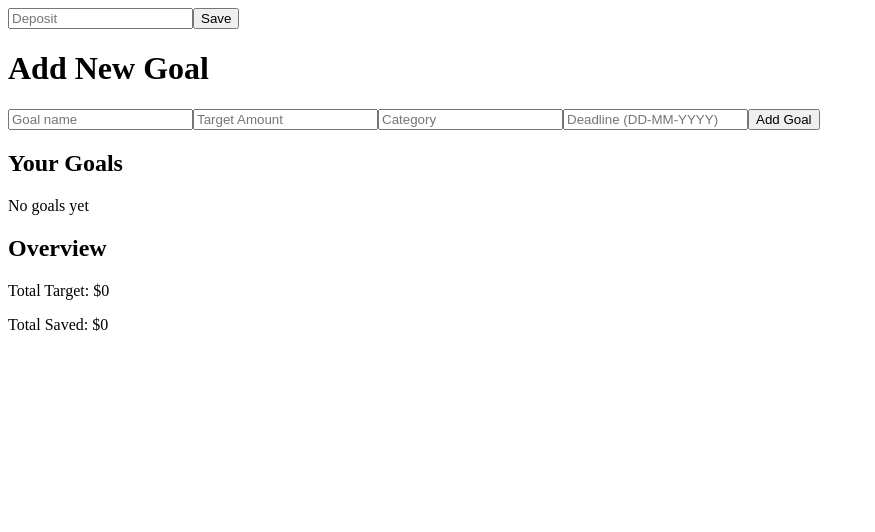
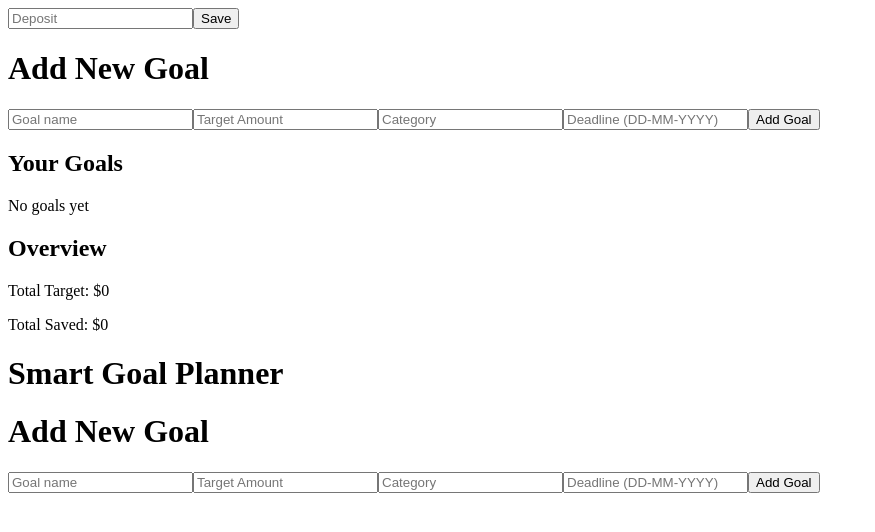
Before and after one commit to ErnestMunyoki/smart-goal-planner, a React (Vite) app: page / in a window 1280 px wide. Shown: the top 532 px of the page, without its empty margins (0-875 px from the left). Built offline with nearby package versions, Linux system fonts and the light colour scheme.

Commit message:
changes made to App.jsx file

```diff
--- a/src/App.jsx
+++ b/src/App.jsx
@@ -16,6 +16,18 @@ function App() {
     setGoals(updatedGoals);
   };
 
+  return (
+    <div>
+      <h1>Smart Goal Planner</h1>
+      <GoalForm onAddGoal={handleAddGoal} />
+      {goals.length > 0 && (
+        <>
+          <GoalList goals={goals} onDeleteGoal={handleDeleteGoal} />
+          <Overview goals={goals} />
+        </>
+      )}
+    </div>
+  );
 }
 
 export default App;
```
